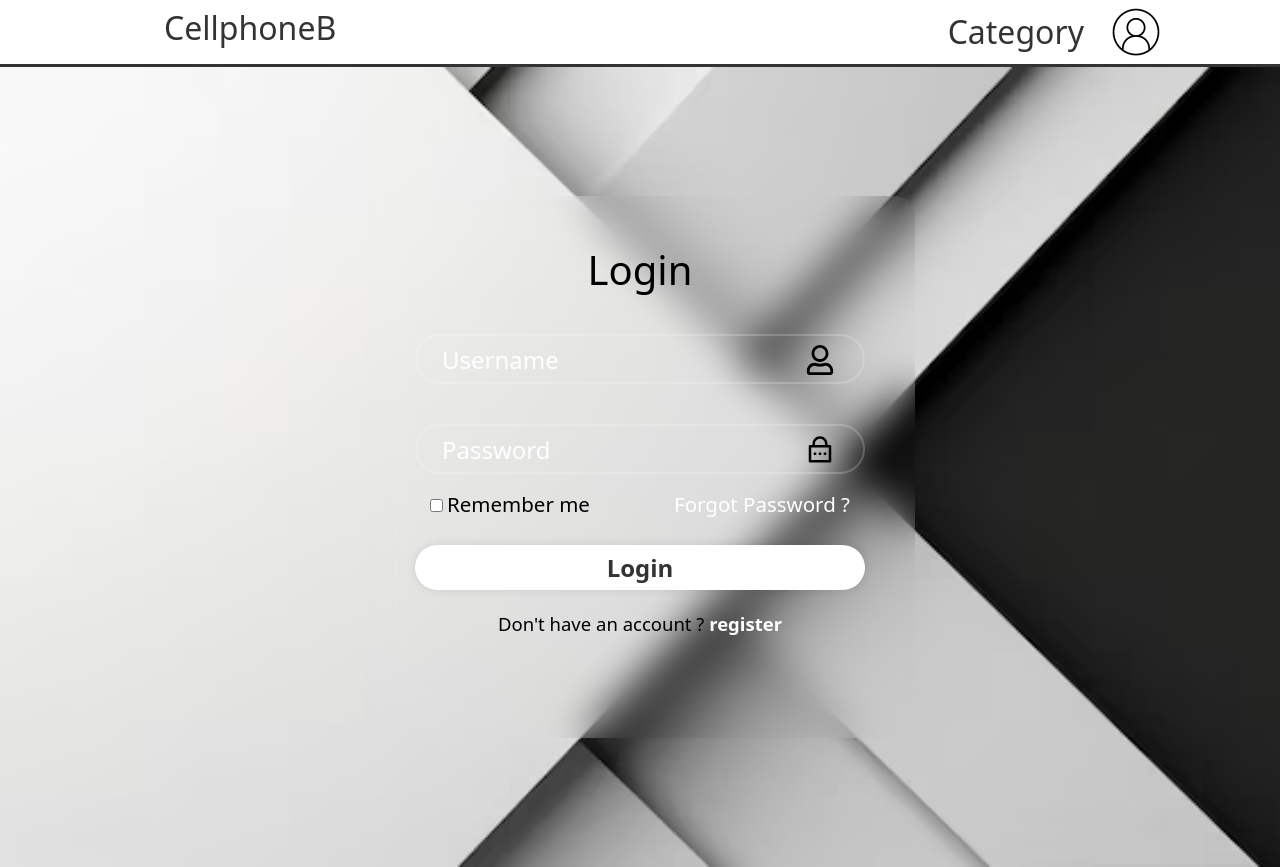
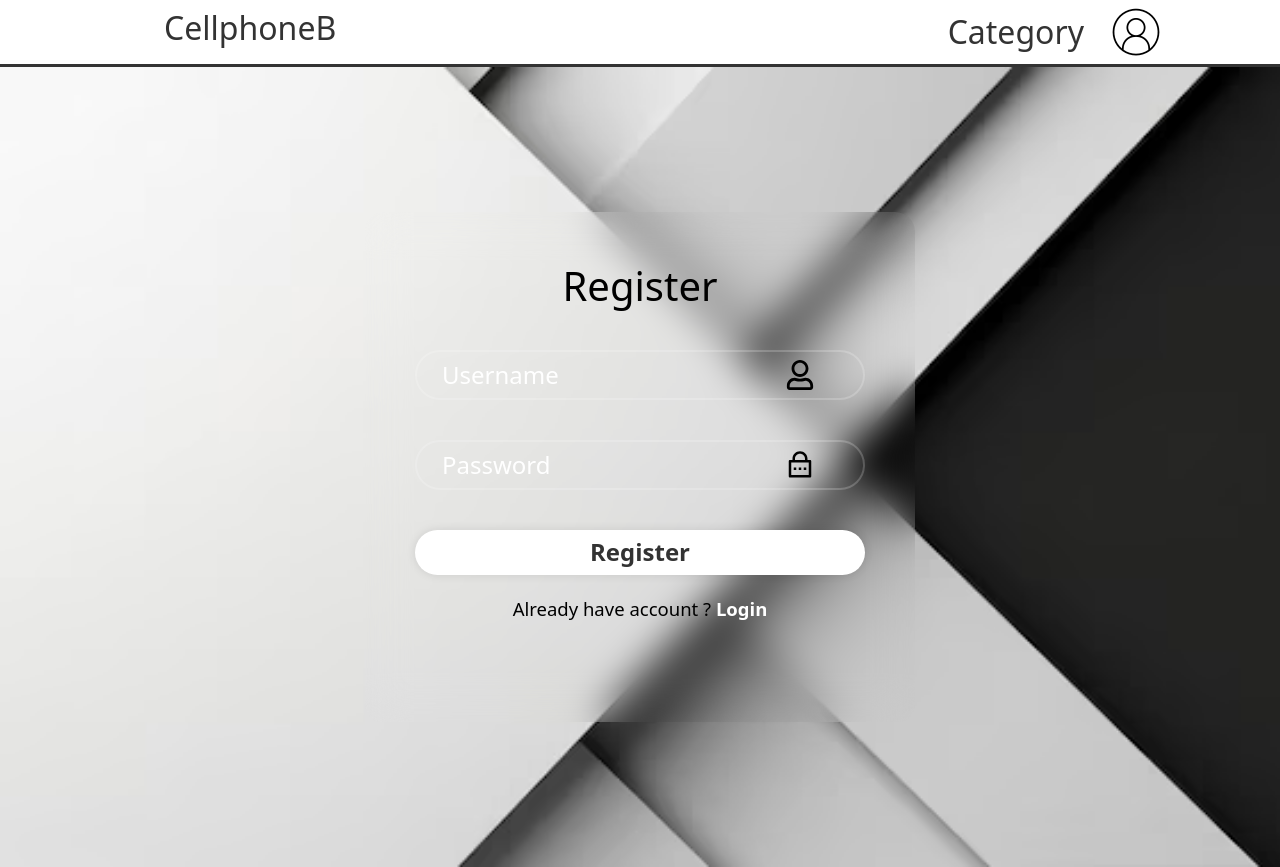
Before and after one commit to xacthu1800/DoAn_2151012001_Bin, a React (Create React App) app in the folder my-app/: page / in a window 1280 px wide. Built offline with nearby package versions, Linux system fonts and the light colour scheme.

Commit message:
Add register page Front-End

```diff
--- /dev/null
+++ b/my-app/src/components/RegisterForm.js
@@ -0,0 +1,30 @@
+import { FaRegUser } from "react-icons/fa";
+import { RiLockPasswordLine } from "react-icons/ri";
+
+const LoginForm = () => {
+  return (
+    <div className="wrapper">
+        <form action="" className="form-login">
+            <h1>Register</h1>
+            <div className="input-box">
+                <input type="text" placeholder="Username" required />
+                <FaRegUser className="icon"/>
+            </div>
+            <div className="input-box">
+                <input type="password" placeholder="Password" required />
+                <RiLockPasswordLine className="icon"/>
+            </div>
+            <div className="remember-forgot">
+
+            </div>
+
+            <button type="submit">Register</button>
+            <div className="register-link">
+                <p>Already have account ? <a href="#">Login</a></p>
+            </div>
+        </form>
+    </div>
+  )
+}
+
+export default LoginForm
--- a/my-app/src/index.css
+++ b/my-app/src/index.css
@@ -1,5 +1,5 @@
 @import "./styles/Nav.css";
-@import "./styles/Login.css";
+@import "./styles/Login_Register.css";
 
 *{
     padding: 0;
--- a/my-app/src/index.js
+++ b/my-app/src/index.js
@@ -6,11 +6,12 @@ import './index.css'
 
 import App from './App';
 import LoginForm from './components/LoginForm';
+import RegisterForm from './components/RegisterForm'
 
 const root = ReactDOM.createRoot(document.getElementById('root'));
 root.render(
   <React.StrictMode>
    <App />
-   <LoginForm />
+   <RegisterForm />
   </React.StrictMode>
 );
--- a/my-app/src/styles/Login.css
+++ b/my-app/src/styles/Login_Register.css
@@ -43,7 +43,7 @@
 
 .input-box .icon {
     position: relative;
-    right: -180px;
+    right: -160px;
     top: -45px;
     font-size: 30px;
 
```
